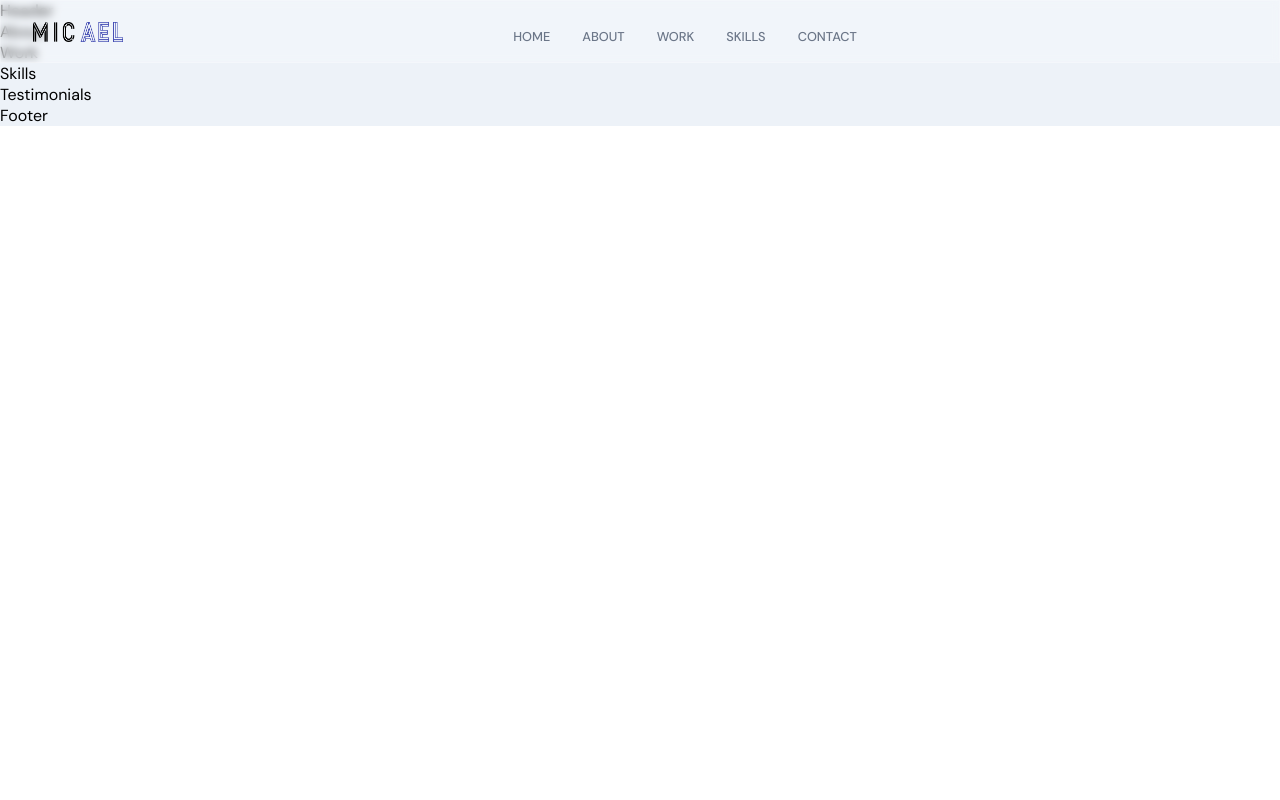
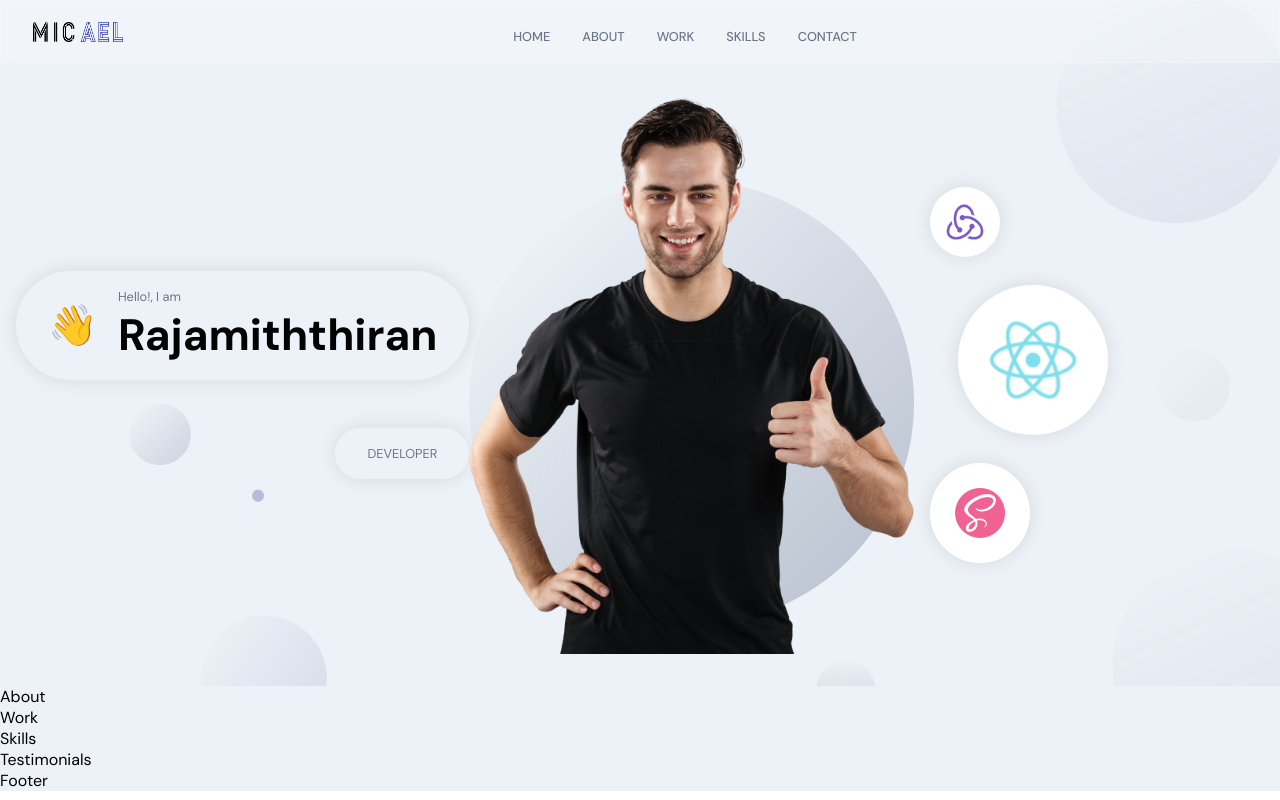
Before and after one commit to Rajamiththiran/My_Portfolio, a React (Create React App) app in the folder frontend_react/: page / in a window 1280 px wide. Built offline with nearby package versions, Linux system fonts and the light colour scheme.

Commit message:
Header added

```diff
--- a/frontend_react/src/container/Header/Header.jsx
+++ b/frontend_react/src/container/Header/Header.jsx
@@ -1,8 +1,70 @@
+import { motion } from "framer-motion";
 import React from "react";
+import { images } from "../../constants";
 import "./Header.scss";
 
 const Header = () => {
-  return <div>Header</div>;
+  const scaleVariants = {
+    whileInView: {
+      scale: [0, 1],
+      opacity: [0, 1],
+      transition: {
+        duration: 1,
+        ease: "easeInOut",
+      },
+    },
+  };
+
+  return (
+    <div id="home" className="app__header app__flex">
+      <motion.div
+        whileInView={{ x: [-100, 0], opacity: [0, 1] }}
+        transition={{ duration: 1 }}
+        className="app__header-info"
+      >
+        <div className="app__header-badge">
+          <div className="badge-cmp app__flex">
+            <span>👋</span>
+            <div style={{ marginLeft: 20 }}>
+              <p className="p-text">Hello!, I am </p>
+              <h1 className="head-text">Rajamiththiran</h1>
+            </div>
+          </div>
+
+          <div className="tag-cmp app__flex">
+            <p className="p-text">Developer</p>
+          </div>
+        </div>
+      </motion.div>
+
+      <motion.div
+        whileInView={{ opacity: [0, 1] }}
+        transition={{ duration: 0.5, delayChildren: 0.5 }}
+        className="app__header-img"
+      >
+        <img src={images.profile} alt="profile_bg" />
+        <motion.img
+          whileInView={{ scale: [0, 1] }}
+          transition={{ duration: 1, ease: "easeInOut" }}
+          src={images.circle}
+          alt="profile_circle"
+          className="overlay_circle"
+        />
+      </motion.div>
+
+      <motion.div
+        variants={scaleVariants}
+        whileInView={scaleVariants.whileInView}
+        className="app__header-circles"
+      >
+        {[images.redux, images.react, images.sass].map((circle, index) => (
+          <div className="circle-cmp app__flex" key={`circle-${index}`}>
+            <img src={circle} alt="circle" />
+          </div>
+        ))}
+      </motion.div>
+    </div>
+  );
 };
 
 export default Header;
--- a/frontend_react/src/container/Header/Header.scss
+++ b/frontend_react/src/container/Header/Header.scss
@@ -0,0 +1,187 @@
+#home{
+   position: relative;
+   background: url('../../assets/bgIMG.png');
+   background-size: cover;
+   background-repeat: repeat;
+   background-position: center;
+
+   .app__wraper{
+      padding: 0;
+
+      .copyright{
+         display: none;
+      }
+   }
+}
+
+.app__header{
+   flex: 1;
+   height: 100%;
+   width: 100%;
+   flex-direction: row;
+
+   padding: 6rem  2rem 0;
+
+   @media screen and (min-width: 2000px) {
+      padding: 8rem;
+   }
+   @media screen and (max-width: 1200px) {
+      flex-direction: column;
+   }
+   @media screen and (min-width: 450px) {
+      padding: 6rem 1rem 2rem;
+   }
+}
+
+.app__header-info{
+   flex: 0.65;
+   display: flex;
+   flex-direction: column;
+   justify-content: flex-start;
+   align-items: center;
+   height: 100%;
+
+   @media screen and (max-width: 2000px) {
+      width: 100%;
+      margin-right: 0;
+   }
+}
+
+.app__header-badge{
+   width: 100%;
+   display: flex;
+   justify-content: flex-end;
+   align-items: flex-end;
+   flex-direction: column;
+
+   .badge-cmp, .tag-cmp {
+      padding: 1rem 2rem;
+      border: var(--white-color);
+      border-radius: 115px;
+      flex-direction: row;
+      width: auto;
+
+      box-shadow: 0 0 20px rgba(0, 0, 0, 0.1);
+
+   }
+
+   .tag-cmp{
+      flex-direction: column;
+      margin-top: 3rem;
+
+      p{
+         width: 100%;
+         text-transform: uppercase;
+         text-align: right;
+
+      }
+   }
+
+   span{
+      font-size: 2.5rem;
+
+      @media screen and (min-width: 2000px){
+         font-size: 5rem;
+
+      }
+   }
+   @media screen and (min-width: 2000px){
+      justify-content: flex-start;
+      align-items: flex-start;
+
+   }
+}
+
+.app__header-circles{
+   flex: 0.75;
+   display: flex;
+   justify-content: space-evenly;
+   align-items: flex-start;
+   flex-direction: column;
+   height: 100%;
+   margin-left: 1rem;
+
+   div{
+   width: 100px;
+   height: 100px;
+   border-radius: 50%;
+
+   background: var(--white-color);
+   box-shadow: 0 0 20px rgba(0, 0, 0, 0.1);
+
+   img{
+      width: 60%;
+      height: 60%;
+
+   }
+   }
+
+   div:nth-child(1){
+      width: 70px;
+      height: 70px;
+   }
+   div:nth-child(2){
+      margin: 1.75rem;
+      width: 150px;
+      height: 150px;
+   }
+   div:nth-child(3){
+      width: 100px;
+      height: 100px;
+   }
+
+   @media screen and (min-width: 2000px) {
+      div:nth-child(1){
+         width: 200px;
+         height: 200px;
+      }
+      div:nth-child(2){
+         margin: 1.75rem;
+         width: 400px;
+         height: 400px;
+      }
+      div:nth-child(3){
+         width: 170px;
+         height: 170px;
+      }
+   }
+   @media screen and (max-width: 1200px) {
+      width: 100%;
+      flex-direction: row;
+      flex-wrap: wrap;
+      margin-left: 0;
+
+      div{
+         margin: 1rem;
+      }
+   }
+}
+
+.app__header-img{
+   flex: 1;
+   height: 100%;
+
+   display: flex;
+   justify-content: flex-end;
+   align-items: flex-end;
+   position: relative;
+
+   img{
+      width: 100%;
+      object-fit: contain;
+      z-index: 1;
+   }
+
+   .overlay_circle{
+      position: absolute;
+      left: 0;
+      right: 0;
+      bottom: 0;
+      z-index: 0;
+      width: 1005;
+      height: 90%;
+   }
+   @media screen and (max-width: 1200px) {
+      margin: 2rem 0 ;
+   }
+}
```
